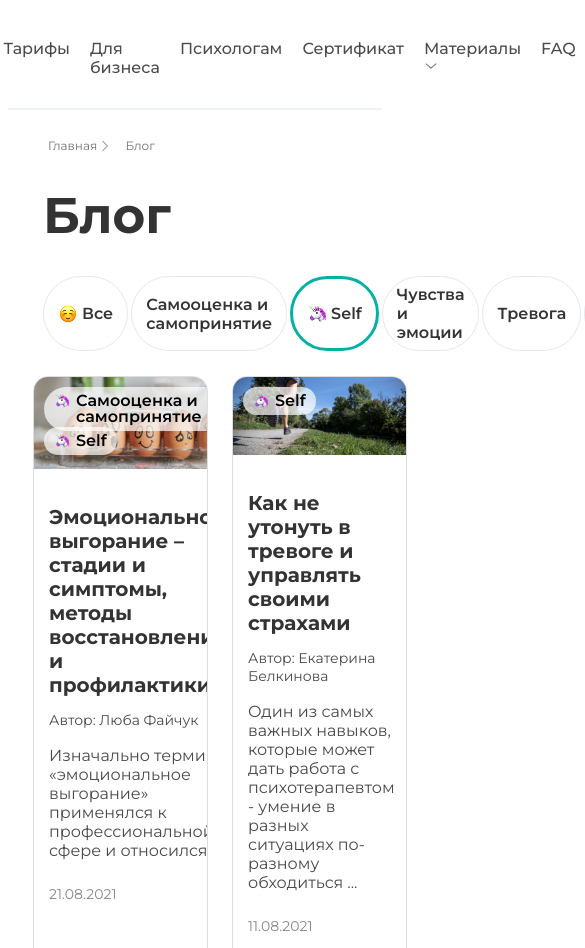
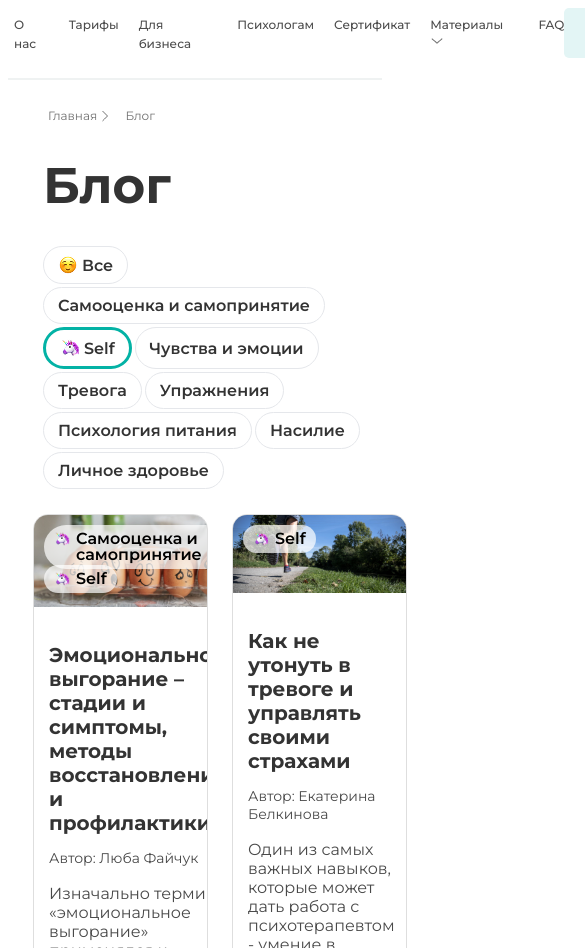
Before and after one commit to Viktor1cod/YouTalk, a plain HTML site: page index.html in a window 390 px wide. Shown: the top 948 px of the page, 585 px wide, since content can reach past the window. Drawn offline with Linux system fonts and the light colour scheme.

Commit message:
Screen adaptation for 1024px

```diff
--- a/index.html
+++ b/index.html
@@ -315,14 +315,12 @@
         </div>
 
     <div class="footer__bottom">
-        <div class="container">
             <nav class="footer__row">
                 <span>© Youtalk, 2018–2022</span>
                     <a href="#">Юридические документы</a>
                     <a href="#">Способы оплаты</a>
                 </nav>
             </div>
-        </div>
     </footer>
 </body>
 </html>
--- a/style.css
+++ b/style.css
@@ -187,7 +187,8 @@ img {
 
 .chip{
   display:inline-flex;            /* ставим иконку и текст в одну линию */
-  align-items:center;             /* вертикальное выравнивание */
+  align-items:center;
+  flex-wrap: nowrap;
   gap: 4px;                       /* расстояние между иконкой и текстом */
   padding:8px 14px;               /* «внутренности» пилюли */
   border:1px solid #e5e7eb;
@@ -446,8 +447,6 @@ h3 {
   display: flex;
   flex-direction: column;
   gap: 14px;
-  align-items: flex-start;    /* по левому краю */
-  justify-content: flex-start;  /* прижать к верху */
 }
 
 .footer__title {
@@ -475,3 +474,45 @@ h3 {
   color:#FFFFFF;
   opacity: 70%;
 }
+
+/* Адаптация сайта */
+
+@media (max-width: 1024px) {
+ .header {
+  display: flex;
+  justify-content: space-between; /* логотип слева, кнопка справа */
+  align-items: center;            /* ← выравнивание по вертикали */
+  padding: 0 20px;
+}
+
+.header__nav {
+  width: 627px;
+  padding-left: 40px;
+  gap: 20px;
+}
+
+.header__nav a {
+  font-weight: 500;
+  font-size: 12px;
+}
+
+.header__list {
+  margin-right: 0;
+}
+
+.header__line {
+  margin-top: 20px;
+}
+
+.btn__header {
+  margin-right: -250px;
+}
+
+.chips {
+    flex-wrap: wrap;
+  }
+
+.footer__images {
+  margin-left: 30px;
+  }
+}
```
